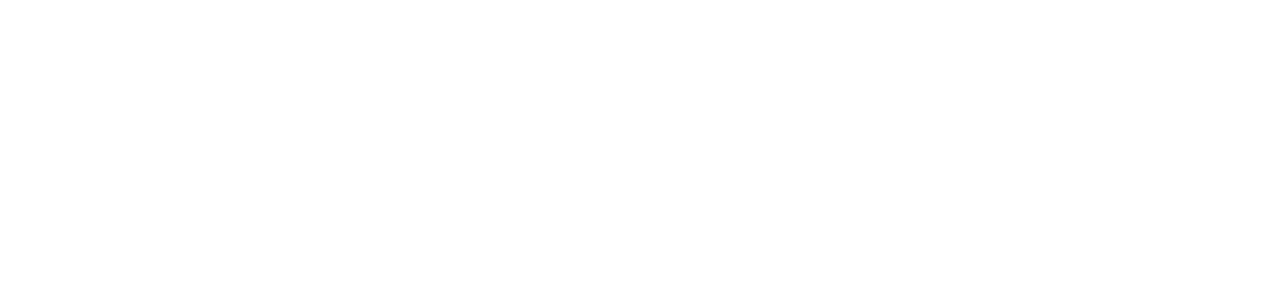
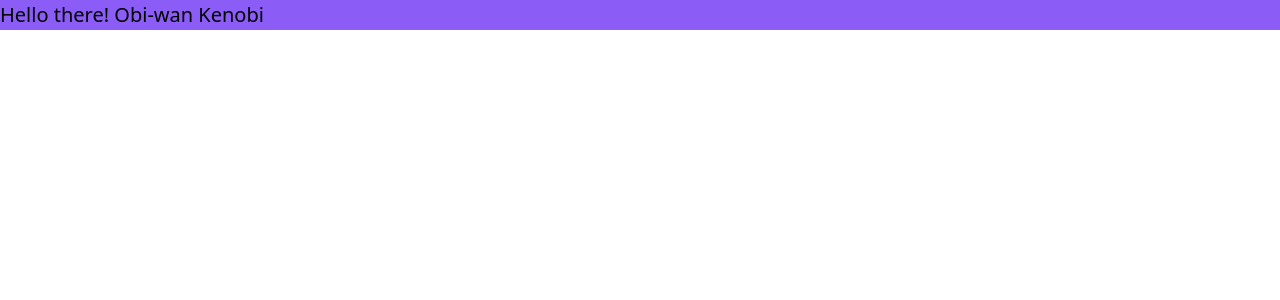
Before and after one commit to helium9/HostX-dbms, a React (Create React App) app in the folder client/: page /admin in a window 1280 px wide. Before the commit this address had no page. Shown: the top 300 px of the page. Built offline with nearby package versions, Linux system fonts and the light colour scheme.

Commit message:
added relevant pages and routing

```diff
--- a/client/src/App.js
+++ b/client/src/App.js
@@ -1,11 +1,15 @@
 import {Routes, Route} from "react-router-dom";
 import LandingPage from "./pages/LandingPage"
+import Dashboard from "./pages/Dashboard"
+import Preferences from "./pages/Preferences"
 
 function App() {
   return (
     <>
     <Routes>
       <Route path="/" element={<LandingPage />}></Route>
+      <Route path="/admin" element={<Dashboard />}></Route>
+      <Route path="/form" element={<Preferences />}></Route>
     </Routes>
     </>
   );
--- a/client/src/index.css
+++ b/client/src/index.css
@@ -3,6 +3,7 @@
 @tailwind utilities;
 
 @import url('https://fonts.googleapis.com/css2?family=Poppins:ital,wght@0,100;0,200;0,300;0,400;0,500;0,600;0,700;0,800;0,900;1,100;1,200;1,300;1,400;1,500;1,600;1,700;1,800;1,900&family=Roboto:ital,wght@0,100;0,300;0,400;0,500;0,700;0,900;1,100;1,300;1,400;1,500;1,700;1,900&display=swap');
+
 :root {
     font-size: 16px;
 }
--- /dev/null
+++ b/client/src/pages/Dashboard.js
@@ -0,0 +1,5 @@
+export default function Dashboard(){
+    return(
+        <div className="bg-violet-500">Hello there! Obi-wan Kenobi</div>
+    );
+}
--- /dev/null
+++ b/client/src/pages/Preferences.js
@@ -0,0 +1,5 @@
+export default function Preferences(){
+    return(
+        <div className="bg-violet-500">Preferences page</div>
+    );
+}
```
